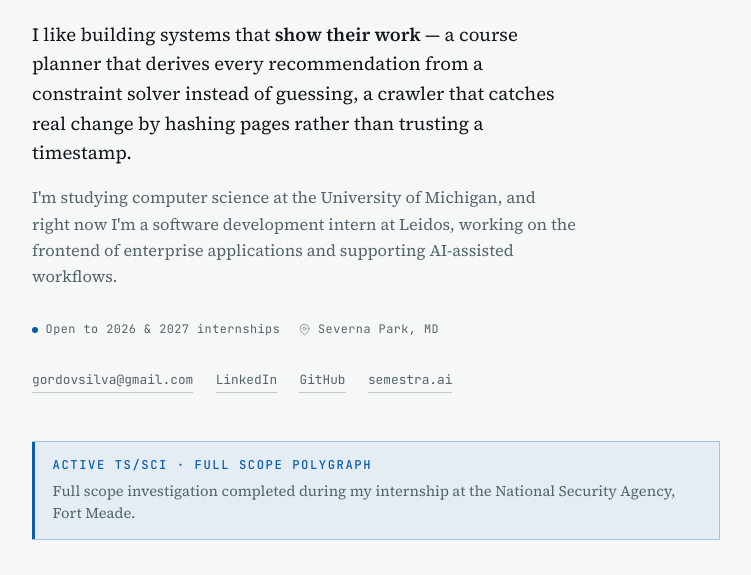
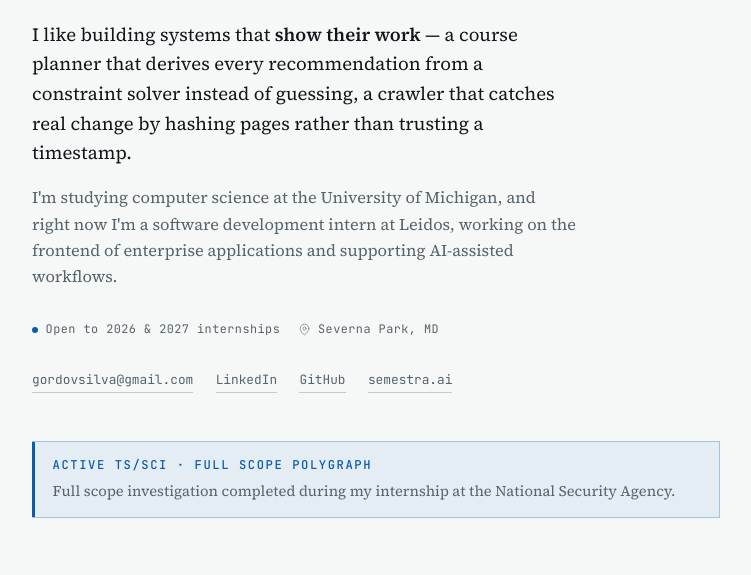
Before and after one commit to gordovsilva/portfolio, a plain HTML site: page index.html in a window 1280 px wide. Shown: the part 180-755 px from the top of the page, without its empty margins (264-1015 px from the left). Drawn offline with Linux system fonts and the light colour scheme.

```diff
--- a/index.html
+++ b/index.html
@@ -68,7 +68,7 @@
       <p class="clearance-mark">Active TS/SCI &middot; Full Scope Polygraph</p>
       <p class="clearance-note">
         Full scope investigation completed during my internship at the
-        National Security Agency, Fort Meade.
+        National Security Agency.
       </p>
     </div>
   </aside>
```
